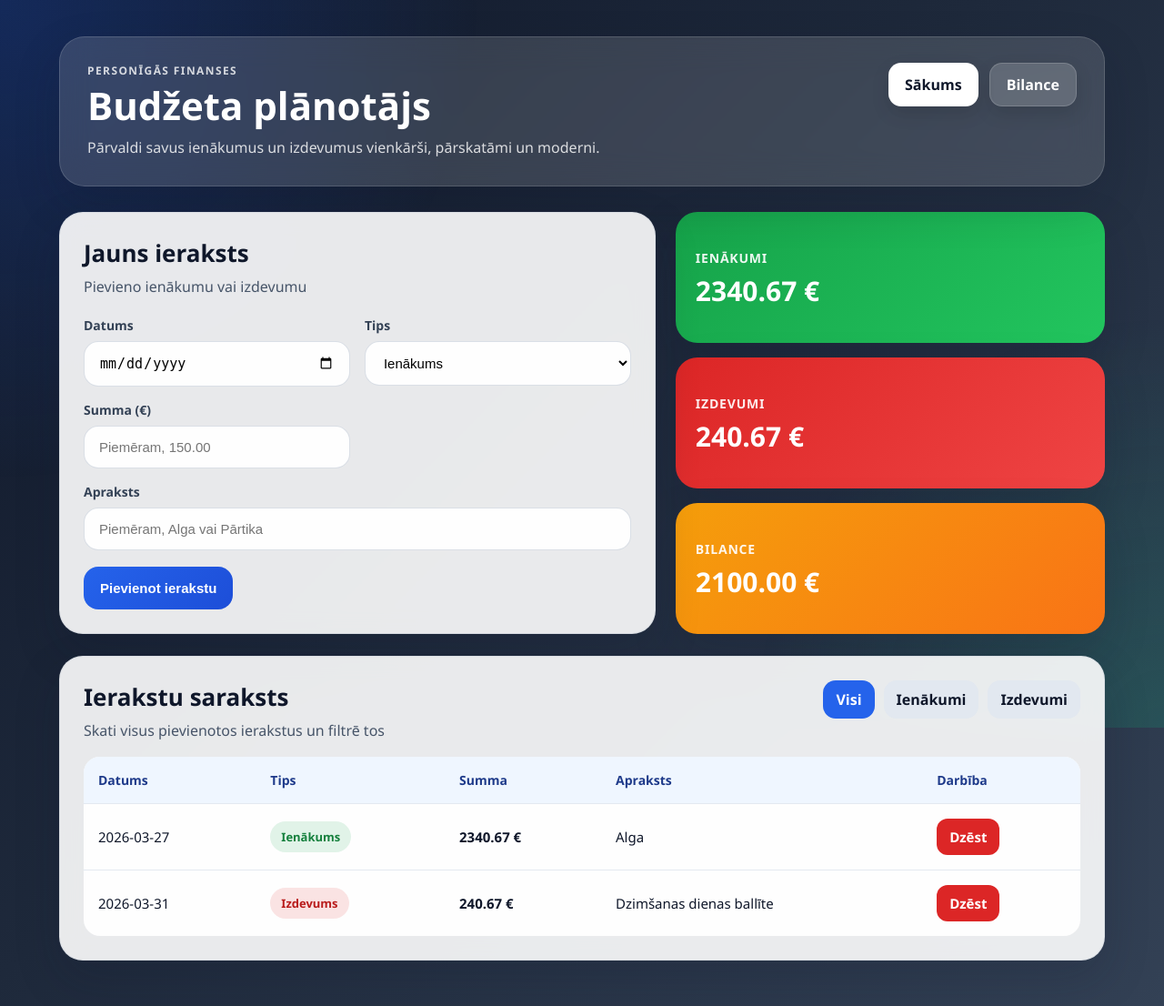
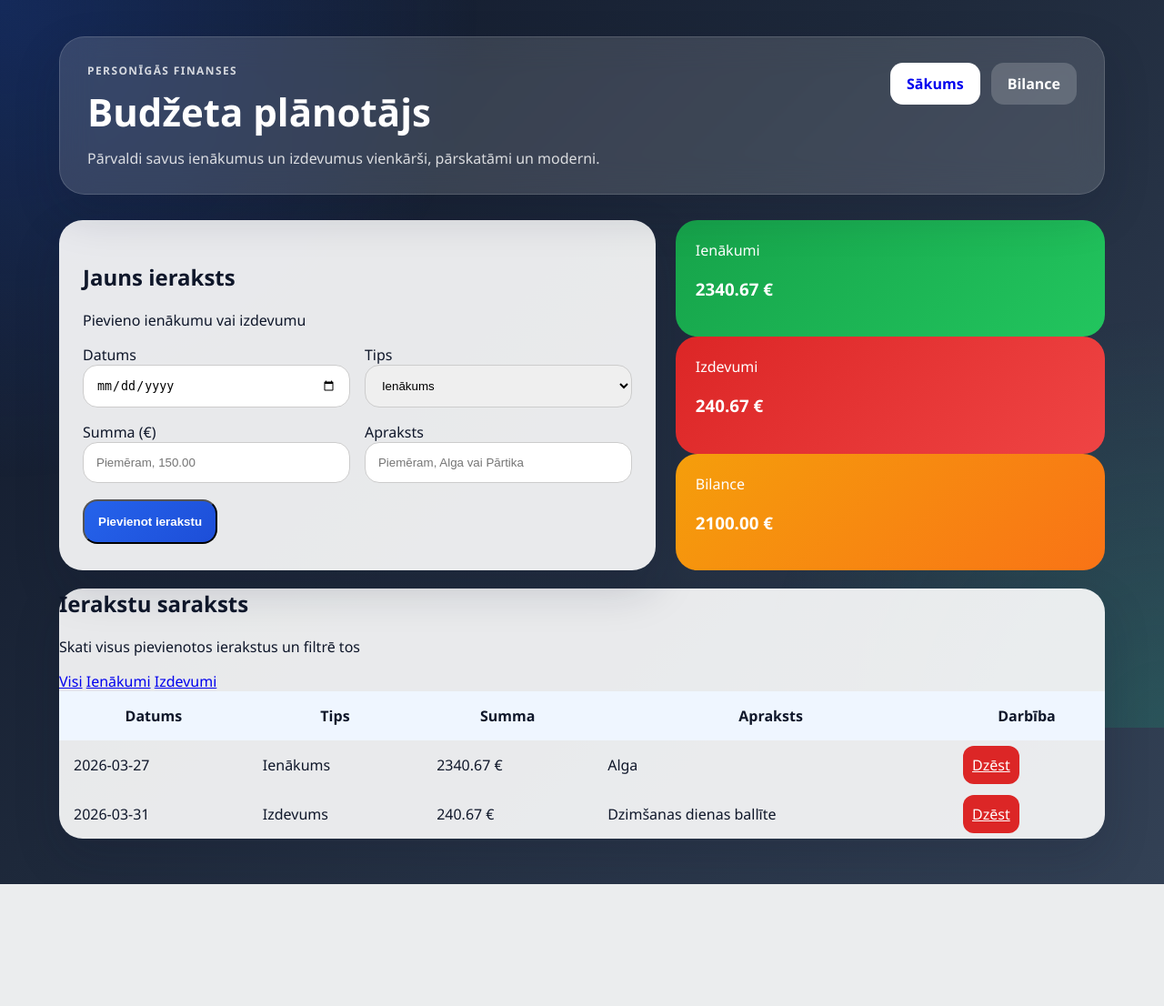
Before and after one commit to spkristaps/budzets, a Flask app: page / in a window 1280 px wide. Shown: the whole page at 91% size. After the commit the page ends 972 px from the top, so only its background shows below. Run offline with Flask 3, Linux system fonts and the light colour scheme.

Commit message:
labojums ar komentariem
bam bam bam

```diff
--- a/static/style.css
+++ b/static/style.css
@@ -1,17 +1,19 @@
+/* Universāls iestatījums – visiem elementiem vienāds box model */
 * {
     box-sizing: border-box;
 }
 
+/* CSS mainīgie (krāsas, ēnas utt.), lai dizains būtu vienots */
 :root {
-    --bg: #0f172a;
+    --bg: #0f172a; /* tumšais fons */
     --bg-soft: #111827;
-    --card: rgba(255, 255, 255, 0.9);
+    --card: rgba(255, 255, 255, 0.9); /* kartīšu fons */
     --card-strong: rgba(255, 255, 255, 0.96);
-    --text: #0f172a;
-    --text-soft: #475569;
+    --text: #0f172a; /* galvenais teksts */
+    --text-soft: #475569; /* sekundārais teksts */
     --white: #ffffff;
     --border: rgba(148, 163, 184, 0.2);
-    --shadow: 0 20px 50px rgba(15, 23, 42, 0.18);
+    --shadow: 0 20px 50px rgba(15, 23, 42, 0.18); /* ēna */
     --blue: #2563eb;
     --blue-dark: #1d4ed8;
     --green: #16a34a;
@@ -19,16 +21,19 @@
     --orange: #f59e0b;
 }
 
+/* Lapas pamata stils */
 body {
     margin: 0;
     font-family: "Segoe UI", Arial, sans-serif;
     color: var(--text);
+    /* Gradienta fons */
     background:
         linear-gradient(135deg, #0f172a 0%, #1e293b 45%, #334155 100%);
     min-height: 100vh;
     position: relative;
 }
 
+/* Dekoratīvais fona efekts (gaismas plankumi) */
 .page-bg {
     position: fixed;
     inset: 0;
@@ -38,6 +43,7 @@ body {
     pointer-events: none;
 }
 
+/* Galvenais konteineris */
 .container {
     width: min(1150px, 92%);
     margin: 0 auto;
@@ -46,6 +52,7 @@ body {
     z-index: 1;
 }
 
+/* Augšējais "hero" bloks */
 .hero {
     display: flex;
     justify-content: space-between;
@@ -55,15 +62,17 @@ body {
     padding: 28px 30px;
     border-radius: 28px;
     background: rgba(255, 255, 255, 0.14);
-    backdrop-filter: blur(18px);
+    backdrop-filter: blur(18px); /* stikla efekts */
     border: 1px solid rgba(255, 255, 255, 0.14);
     box-shadow: var(--shadow);
 }
 
+/* Mazāks hero variants */
 .small-hero {
     margin-bottom: 34px;
 }
 
+/* Mazais virsraksts virs galvenā */
 .eyebrow {
     margin: 0 0 8px;
     color: rgba(255, 255, 255, 0.8);
@@ -73,361 +82,178 @@ body {
     font-weight: 700;
 }
 
+/* Galvenais virsraksts */
 .hero h1 {
     margin: 0;
     color: var(--white);
     font-size: 42px;
-    line-height: 1.05;
 }
 
+/* Apakšteksts */
 .subtitle {
     margin: 12px 0 0;
     max-width: 650px;
     color: rgba(255, 255, 255, 0.82);
-    font-size: 16px;
-    line-height: 1.6;
 }
 
+/* Navigācijas pogas */
 .nav {
     display: flex;
     gap: 12px;
-    flex-wrap: wrap;
 }
 
+/* Pogu stils */
 .nav-btn {
-    display: inline-flex;
-    align-items: center;
-    justify-content: center;
     text-decoration: none;
     padding: 12px 18px;
     border-radius: 14px;
     background: var(--white);
-    color: var(--text);
     font-weight: 700;
     transition: 0.2s ease;
-    box-shadow: 0 8px 20px rgba(0, 0, 0, 0.12);
 }
 
+/* Hover efekts */
 .nav-btn:hover {
     transform: translateY(-2px);
 }
 
+/* Sekundārā poga */
 .nav-btn-secondary {
     background: rgba(255, 255, 255, 0.18);
     color: var(--white);
-    border: 1px solid rgba(255, 255, 255, 0.16);
 }
 
+/* Kartīšu dizains */
 .card {
     background: var(--card);
-    backdrop-filter: blur(12px);
-    border: 1px solid var(--border);
     border-radius: 26px;
     box-shadow: var(--shadow);
 }
 
+/* Kļūdas ziņojums */
 .alert {
-    margin-bottom: 22px;
-    padding: 14px 18px;
+    padding: 14px;
     border-radius: 16px;
     background: rgba(220, 38, 38, 0.14);
     color: #fee2e2;
-    border: 1px solid rgba(254, 202, 202, 0.22);
-    font-weight: 600;
 }
 
+/* Galvenais grid layout */
 .top-grid {
     display: grid;
     grid-template-columns: 1.25fr 0.9fr;
     gap: 22px;
-    margin-bottom: 24px;
 }
 
+/* Formas bloks */
 .form-card {
     padding: 26px;
 }
 
-.section-head h2,
-.table-top h2 {
-    margin: 0;
-    font-size: 26px;
-}
-
-.section-head p,
-.table-top p {
-    margin: 8px 0 0;
-    color: var(--text-soft);
-}
-
-.modern-form {
-    margin-top: 22px;
-}
-
+/* Forma kā grid */
 .form-grid {
     display: grid;
     grid-template-columns: repeat(2, 1fr);
     gap: 16px;
 }
 
+/* Input grupas */
 .input-group {
     display: flex;
     flex-direction: column;
-    gap: 8px;
 }
 
-.input-group label {
-    font-size: 14px;
-    font-weight: 700;
-    color: #334155;
+/* Input lauki */
+input,
+select {
+    padding: 14px;
+    border-radius: 16px;
+    border: 1px solid #ccc;
 }
 
-.input-full {
-    grid-column: 1 / -1;
-}
-
-input,
-select {
-    width: 100%;
-    border: 1px solid rgba(148, 163, 184, 0.35);
-    background: rgba(255, 255, 255, 0.95);
-    padding: 14px 16px;
-    border-radius: 16px;
-    font-size: 15px;
-    outline: none;
-    transition: 0.2s ease;
-}
-
+/* Fokusā (klikšķinot) */
 input:focus,
 select:focus {
     border-color: var(--blue);
-    box-shadow: 0 0 0 4px rgba(37, 99, 235, 0.12);
 }
 
+/* Galvenā poga */
 .primary-btn {
     margin-top: 18px;
-    border: none;
-    padding: 15px 18px;
+    padding: 15px;
     border-radius: 16px;
     background: linear-gradient(135deg, var(--blue), var(--blue-dark));
-    color: var(--white);
-    font-size: 15px;
+    color: white;
     font-weight: 800;
-    cursor: pointer;
-    transition: 0.2s ease;
 }
 
-.primary-btn:hover {
-    transform: translateY(-2px);
-    box-shadow: 0 14px 28px rgba(37, 99, 235, 0.24);
-}
-
-.summary-grid {
-    display: grid;
-    gap: 16px;
-}
-
+/* Kopsavilkuma kartītes */
 .summary-card {
     padding: 22px;
     border-radius: 24px;
-    color: var(--white);
-    box-shadow: var(--shadow);
-    min-height: 130px;
-    display: flex;
-    flex-direction: column;
-    justify-content: center;
+    color: white;
 }
 
-.summary-card h3 {
-    margin: 10px 0 0;
-    font-size: 30px;
-    line-height: 1.1;
-}
-
-.summary-label {
-    font-size: 14px;
-    font-weight: 700;
-    opacity: 0.92;
-    text-transform: uppercase;
-    letter-spacing: 0.8px;
-}
-
+/* Ienākumu krāsa */
 .income {
     background: linear-gradient(135deg, #16a34a, #22c55e);
 }
 
+/* Izdevumu krāsa */
 .expense {
     background: linear-gradient(135deg, #dc2626, #ef4444);
 }
 
+/* Bilances krāsa */
 .balance {
     background: linear-gradient(135deg, #f59e0b, #f97316);
 }
 
-.big-summary {
-    grid-template-columns: repeat(3, 1fr);
-}
-
-.table-card {
-    padding: 26px;
-}
-
-.table-top {
-    display: flex;
-    justify-content: space-between;
-    align-items: flex-start;
-    gap: 16px;
-    margin-bottom: 18px;
-}
-
-.filter-buttons {
-    display: flex;
-    gap: 10px;
-    flex-wrap: wrap;
-}
-
-.filter-btn {
-    text-decoration: none;
-    padding: 10px 14px;
-    border-radius: 14px;
-    background: #e2e8f0;
-    color: #0f172a;
-    font-weight: 700;
-    transition: 0.2s ease;
-}
-
-.filter-btn:hover {
-    transform: translateY(-1px);
-}
-
-.filter-btn.active {
-    background: var(--blue);
-    color: var(--white);
-}
-
-.table-wrap {
-    overflow-x: auto;
-}
-
+/* Tabulas dizains */
 table {
     width: 100%;
     border-collapse: collapse;
-    overflow: hidden;
-    border-radius: 18px;
-    background: var(--card-strong);
 }
 
+/* Tabulas virsraksti */
 thead th {
     background: #eff6ff;
-    color: #1e3a8a;
     padding: 16px;
-    text-align: left;
-    font-size: 14px;
-    font-weight: 800;
 }
 
+/* Tabulas dati */
 tbody td {
     padding: 16px;
-    border-top: 1px solid rgba(226, 232, 240, 0.95);
-    font-size: 15px;
 }
 
+/* Hover efekts rindām */
 tbody tr:hover {
     background: #f8fafc;
 }
 
-.amount {
-    font-weight: 800;
-    color: #0f172a;
+/* Dzēšanas poga */
+.delete-btn {
+    background: var(--red);
+    color: white;
+    padding: 10px;
+    border-radius: 12px;
 }
 
-.badge {
-    display: inline-block;
-    padding: 8px 12px;
-    border-radius: 999px;
-    font-size: 13px;
-    font-weight: 800;
+/* Tukšā stāvokļa teksts */
+.empty-state {
+    text-align: center;
 }
 
-.income-badge {
-    background: rgba(22, 163, 74, 0.12);
-    color: #15803d;
-}
-
-.expense-badge {
-    background: rgba(220, 38, 38, 0.12);
-    color: #b91c1c;
-}
-
-.delete-btn {
-    display: inline-block;
-    text-decoration: none;
-    padding: 10px 14px;
-    border-radius: 12px;
-    background: var(--red);
-    color: var(--white);
-    font-weight: 700;
-    transition: 0.2s ease;
-}
-
-.delete-btn:hover {
-    background: #b91c1c;
-    transform: translateY(-1px);
-}
-
-.empty-state {
-    text-align: center;
-    padding: 40px 20px 28px;
-    color: var(--text-soft);
-}
-
-.empty-state h3 {
-    margin: 0 0 10px;
-    color: var(--text);
-    font-size: 24px;
-}
-
+/* Responsive dizains (planšetēm un telefonam) */
 @media (max-width: 900px) {
-    .top-grid,
-    .big-summary {
+    .top-grid {
         grid-template-columns: 1fr;
-    }
-
-    .hero,
-    .table-top {
-        flex-direction: column;
     }
 }
 
+/* Mazākiem ekrāniem */
 @media (max-width: 640px) {
-    .container {
-        width: 94%;
-        padding-top: 22px;
-    }
-
-    .hero {
-        padding: 22px;
-        border-radius: 22px;
-    }
-
     .hero h1 {
         font-size: 32px;
     }
-
-    .form-grid {
-        grid-template-columns: 1fr;
-    }
-
-    .summary-card h3 {
-        font-size: 26px;
-    }
-
-    .table-card,
-    .form-card {
-        padding: 20px;
-    }
-
-    thead th,
-    tbody td {
-        padding: 12px;
-    }
 }
```
Also changed, not shown: app.py (+49 -1 lines), templates/bilance.html (+34 -0 lines), templates/index.html (+54 -0 lines).
